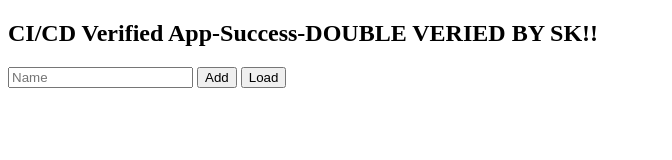
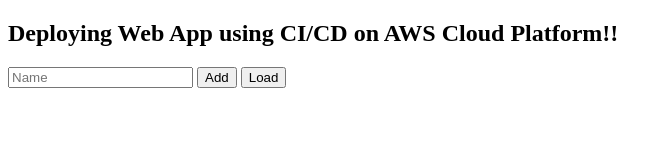
Before and after one commit to sk76/demoapp, a plain HTML site: page frontend/index.html in a window 1280 px wide. Shown: the whole page, without its empty margins (0-672 px from the left). Drawn offline with Linux system fonts and the light colour scheme.

Commit message:
Final Code Ready

```diff
--- a/frontend/index.html
+++ b/frontend/index.html
@@ -1,7 +1,7 @@
 <!DOCTYPE html>
 <html>
 <body>
-  <h2>CI/CD Verified App-Success-DOUBLE VERIED BY SK!!</h2>
+  <h2>Deploying Web App using CI/CD on AWS Cloud Platform!!</h2>
 
   <input id="name" placeholder="Name">
   <button onclick="add()">Add</button>
```
